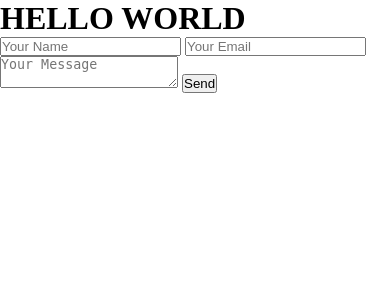
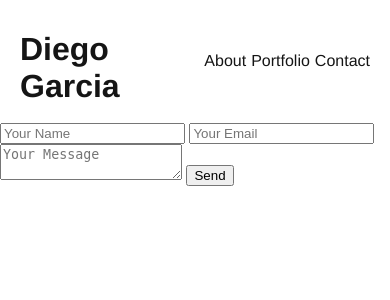
Before and after one commit to diegoIsBuilding/dg-portfolio, a Flask app: page / in a window 390 px wide. Shown: the top 300 px of the page. Run offline with Flask 3, Linux system fonts and the light colour scheme.

Commit message:
Top Navigation Menu In Progress - Working on desktop view, then tablet and mobile

```diff
--- a/static/css/styles.css
+++ b/static/css/styles.css
@@ -1,4 +1,39 @@
-* {
+html {
+    box-sizing: border-box;
+    font-size: 100%;
+}
+
+*, *::before, *::after {
+    box-sizing: inherit;
+}
+
+body {
     margin: 0;
-    padding: 0;
+    font-family: 'Helvetica Neue', Arial, sans-serif;
 }
+
+.topNav {
+    display: flex;
+    align-items: center;
+    /* justify-content: space-between; */
+    background-color: #fff; /* Example color, adjust as needed */
+    padding: 10px 20px;
+    color: #151515;
+}
+
+.topnav-logo {
+    height: 60px; /* Adjust the size of the logo */
+    width: auto;
+}
+
+.topNav a {
+    color: #151515;
+    text-decoration: none;
+    margin-left: 5px; /* Space between links */
+    font-size: 1rem;
+    transition: color 0.3s ease;
+}
+
+.topNav a:hover {
+    color: #4ee1a0; /* Change color on hover for visual feedback */
+}
--- a/templates/index.html
+++ b/templates/index.html
@@ -4,12 +4,18 @@
     <meta charset="UTF-8">
     <meta name="viewport" content="width=device-width, initial-scale=1.0">
     <title>Portfolio</title>
-    <link rel="stylesheet" href="dg-portfolio/static/css/styles.css">
+    <link rel="stylesheet" href="/static/css/styles.css">
 </head>
 <body>
     <header>
         <!-- Navigation Bar -->
-        <h1>HELLO WORLD</h1>
+        <div class="topNav">
+            <h1 class="topnav-logo" alt="Top header logo">Diego Garcia</h1>
+            <!-- <img src="/static/images/topNavLogo.png" alt="Top header logo" class="topnav-logo"> -->
+            <a>About</a>
+            <a>Portfolio</a>
+            <a>Contact</a>
+        </div>
     </header>
     <section id="about">
         <!-- About Me Section -->
```
Also changed, not shown: static/images/topNavLogo.png (added), 1 other file.
